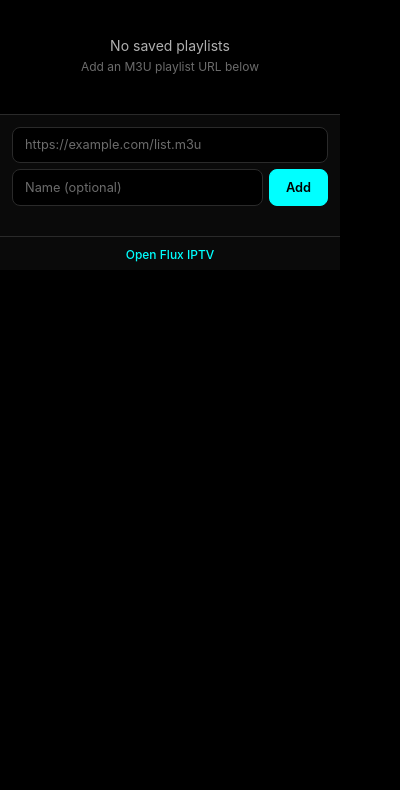
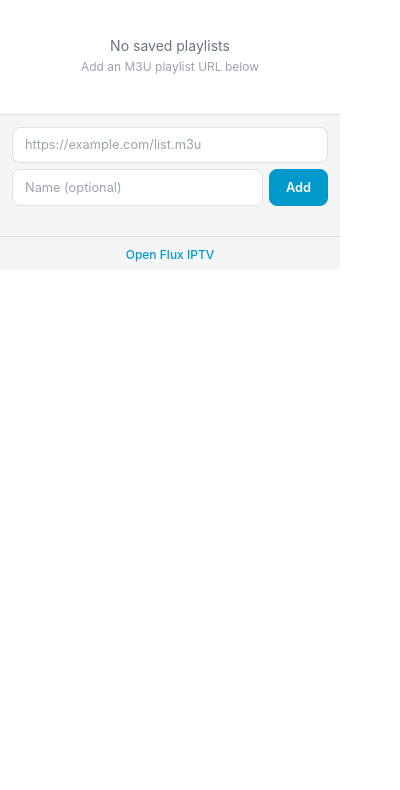
Before and after one commit to EzequielQ2004/FluxIPTV, a browser extension: page extension/popup/popup.html in a window 400 px wide. Shown: the part 50-840 px from the top of the page. Drawn offline with Linux system fonts and the light colour scheme.

Commit message:
7.2: extension dark mode - soporte prefers-color-scheme: light

```diff
--- a/extension/popup/popup.css
+++ b/extension/popup/popup.css
@@ -16,6 +16,7 @@
     --accent: #00FFFF;
     --accent-hover: #00B4D8;
     --accent-bg: rgba(0, 255, 255, 0.15);
+    --danger-bg: rgba(255, 77, 77, 0.15);
     --font-display: 'Montserrat', system-ui, -apple-system, 'Segoe UI', Roboto, sans-serif;
     --font-body: 'Inter', system-ui, -apple-system, 'Segoe UI', Roboto, sans-serif;
 }
@@ -242,7 +243,7 @@ body {
 }
 
 .playlist-item .delete-btn:hover {
-    background: rgba(255, 77, 77, 0.15);
+    background: var(--danger-bg);
     color: var(--flux-error);
 }
 
@@ -371,3 +372,23 @@ body {
 .hidden {
     display: none !important;
 }
+
+@media (prefers-color-scheme: light) {
+    :root {
+        --bg-primary: #FFFFFF;
+        --bg-secondary: #F5F5F5;
+        --bg-card: #FFFFFF;
+        --text-primary: #1A1A2E;
+        --text-secondary: #6B7280;
+        --accent: #0099CC;
+        --accent-hover: #0077AA;
+        --accent-bg: rgba(0, 153, 204, 0.1);
+        --danger-bg: rgba(220, 38, 38, 0.1);
+        --flux-black: #FFFFFF;
+        --flux-white: #000000;
+        --flux-gray-light: #4B5563;
+        --flux-gray-mid: #9CA3AF;
+        --flux-border: #E0E0E0;
+        --flux-error: #DC2626;
+    }
+}
```
